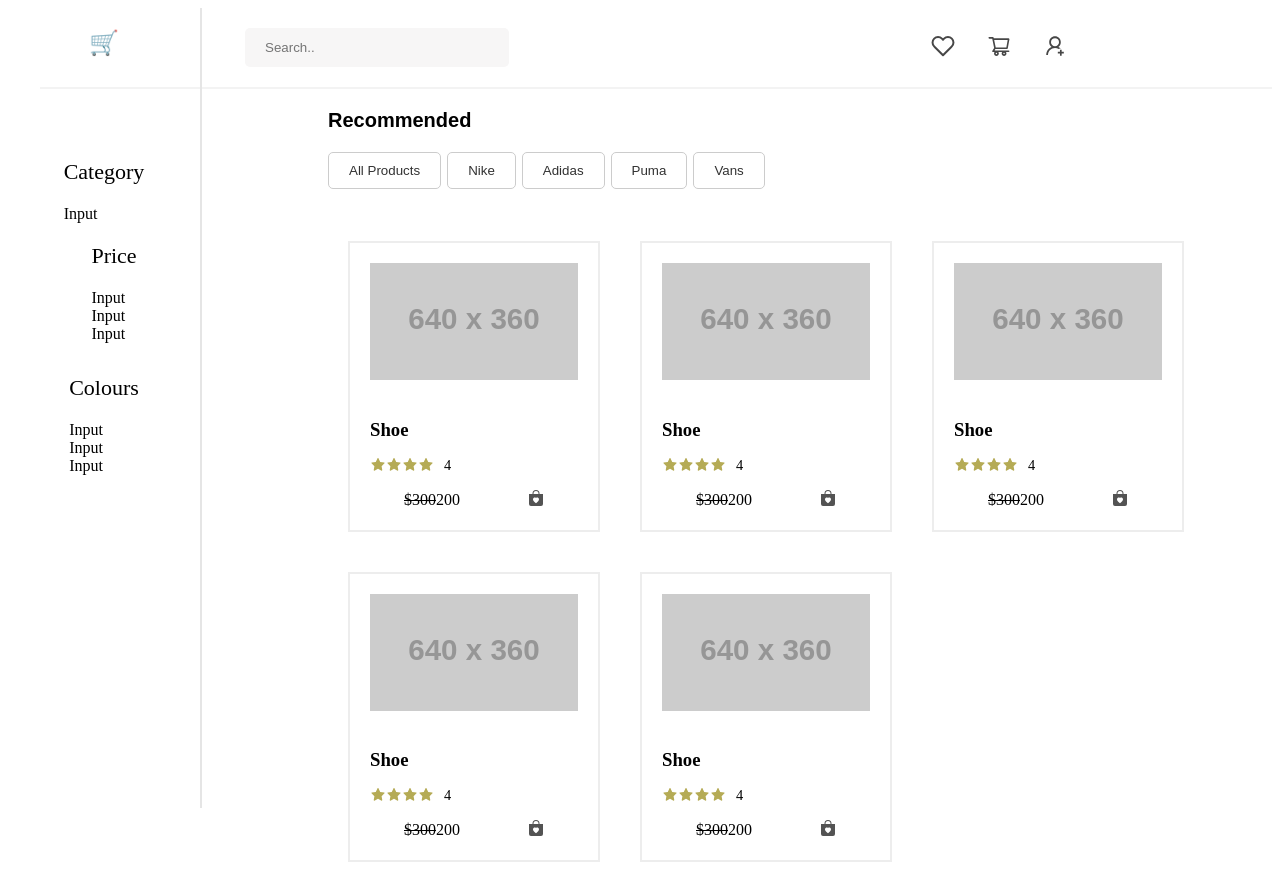
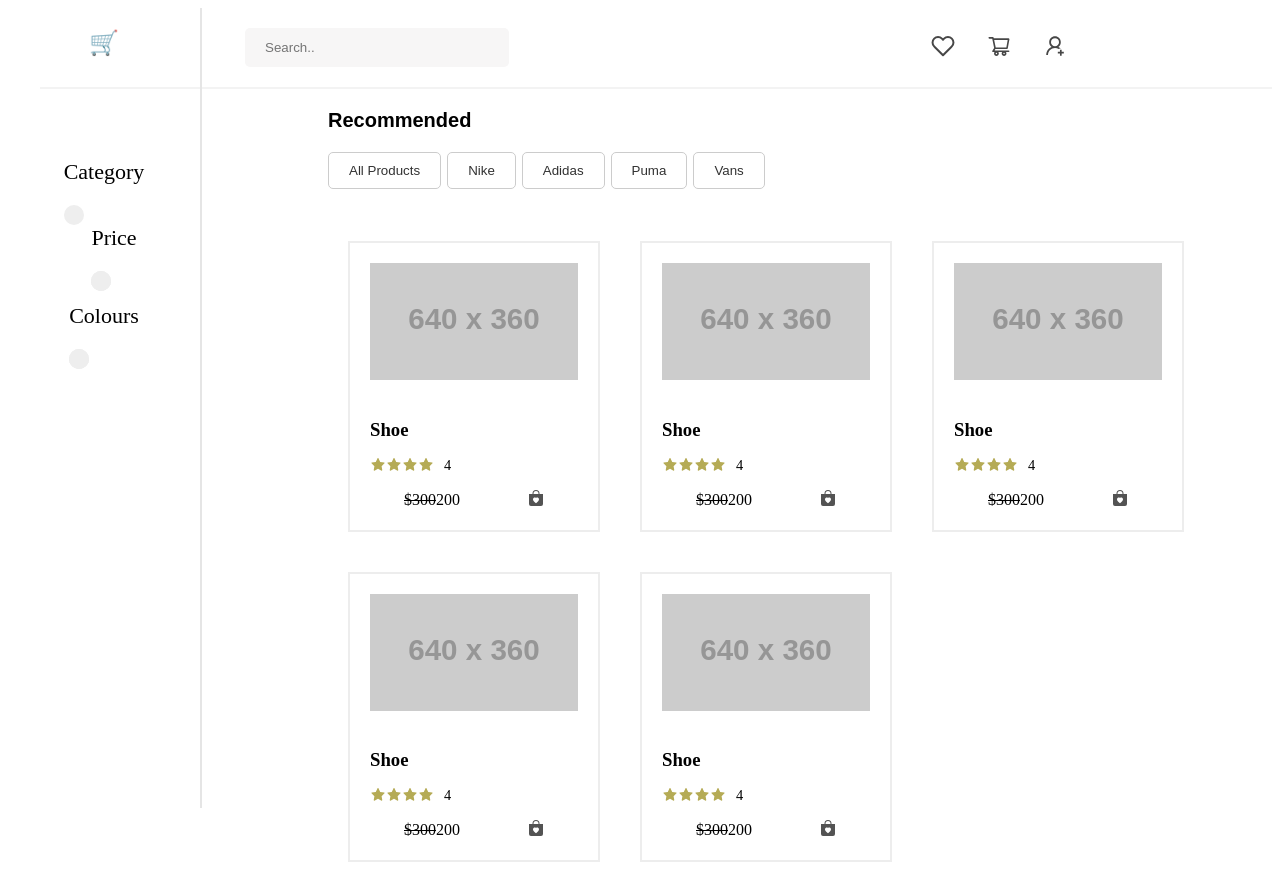
Before and after one commit to BruceICzw/E-Commerce, a React (Create React App) app in the folder e-commerce/: page / in a window 1280 px wide. Built offline with nearby package versions, Linux system fonts and the light colour scheme.

Commit message:
Refactor Input

```diff
--- a/e-commerce/src/components/Input.js
+++ b/e-commerce/src/components/Input.js
@@ -1,8 +1,11 @@
 import React from 'react'
 
- function Input() {
+function Input({ handleChange, value, title, name, color }) {
   return (
-    <div>Input</div>
+    <label className="sidebar-label-container">
+      <input onChange={handleChange} type="radio" value={value} name={name} />
+      <span className="checkmark" style={{ backgroundColor: color }}></span>{title}
+    </label>
   )
 }
 export default Input;
```
